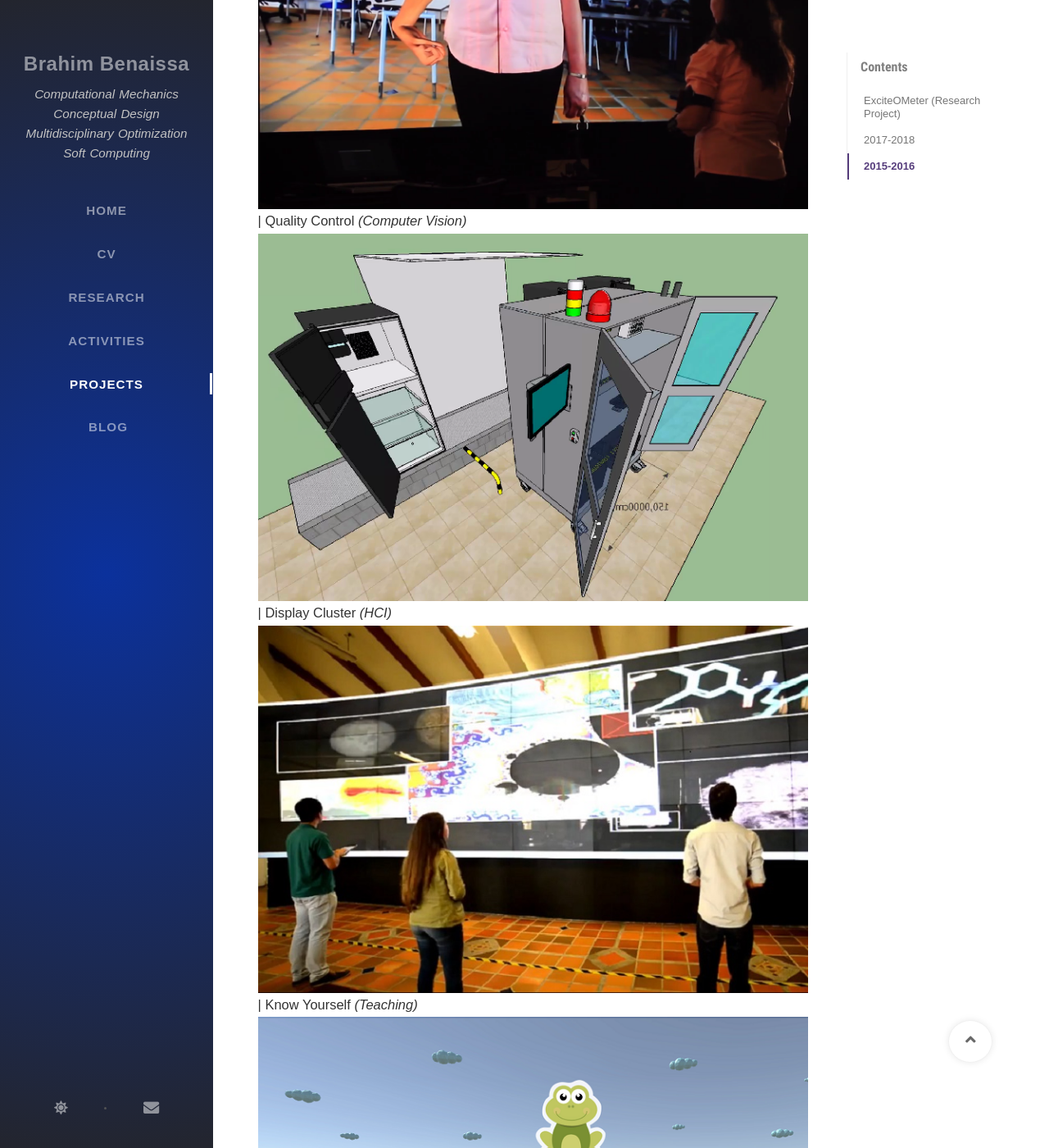
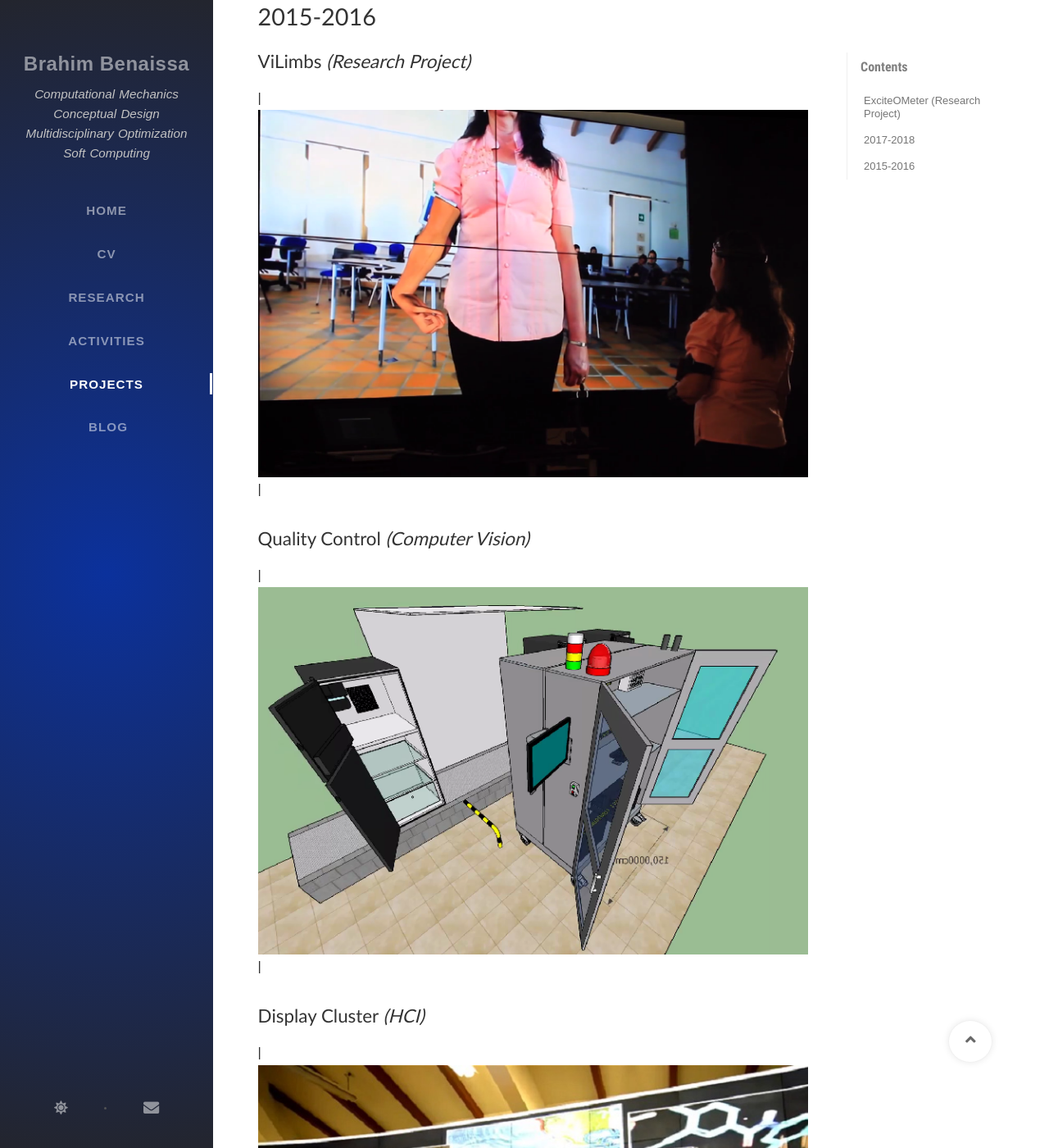
Before and after one commit to Brahim-Benaissa/Brahim-Benaissa.github.io, a Jekyll site: the page built from tabs/projects.md, in a window 1280 px wide and 1400 px high, scrolled down 4955 px. Shown: the whole window at 82% size. Built offline with Jekyll 4.4.1, drawn with Linux system fonts in a browser that asks for light colours; nearby versions of some CDN libraries; some web fonts are replaced; comment, search, counter and statistics services are not loaded; some of the changed text lies outside the part shown.

Commit message:
Update projects.md

```diff
--- a/tabs/projects.md
+++ b/tabs/projects.md
@@ -5,6 +5,7 @@ toc: true
 ---
 
 #Latest Projects
+
 ## ExciteOMeter *(Research Project)*
 |<a href="{{site.baseurl}}/projects/ExciteOMeter"><img src="{{site.baseurl}}/assets/img/portfolio/EoM.jpg" width="90%"> </a> |
 ## BioPhyS *(Research Project)*
@@ -20,15 +21,27 @@ toc: true
 
 # 2017-2018
 
-| BL Engine & CAVE *(Research Project)* <br> <a href="{{site.baseurl}}/projects/BLEngine"><img src="{{site.baseurl}}/assets/img/portfolio/Unity3D.png" width="100%"> </a> |
- 3Dream *(Research Paper)* <br> <a href="{{site.baseurl}}/projects/3Dream"><img src="{{site.baseurl}}/assets/img/portfolio/3Dream.png" width="100%"> </a> |
- ArmRehabVR *(Project)* <br> <a href="{{site.baseurl}}/projects/ArmRehabVR"><img src="{{site.baseurl}}/assets/img/portfolio/ArmRehabVR.jpg" width="100%"> </a>
+## BL Engine & CAVE *(Research Project)*
+| <a href="{{site.baseurl}}/projects/BLEngine"><img src="{{site.baseurl}}/assets/img/portfolio/Unity3D.png" width="100%"> </a> |
+
+## 3Dream *(Research Paper)*
+| <a href="{{site.baseurl}}/projects/3Dream"><img src="{{site.baseurl}}/assets/img/portfolio/3Dream.png" width="100%"> </a> |
+
+## ArmRehabVR *(Project)*
+| <a href="{{site.baseurl}}/projects/ArmRehabVR"><img src="{{site.baseurl}}/assets/img/portfolio/ArmRehabVR.jpg" width="100%"> </a>
 
 # 2015-2016
 
-|ViLimbs *(Research Project)* <br> <a href="{{site.baseurl}}/projects/ViLimbs"><img src="{{site.baseurl}}/assets/img/portfolio/ViLimbs.png" width="100%"> </a> |
-Quality Control *(Computer Vision)* <br> <a href="{{site.baseurl}}/projects/QualityControl"><img src="{{site.baseurl}}/assets/img/portfolio/QualityControl.png" width="100%"> </a>|
-Display Cluster *(HCI)* <br> <a href="{{site.baseurl}}/projects/DisplayCluster"><img src="{{site.baseurl}}/assets/img/portfolio/DisplayCluster.jpg" width="100%"> </a> |
-Know Yourself *(Teaching)* <br> <a href="{{site.baseurl}}/projects/KnowYourself"><img src="{{site.baseurl}}/assets/img/portfolio/Conocete.png" width="100%"> </a>
+## ViLimbs *(Research Project)*
+| <a href="{{site.baseurl}}/projects/ViLimbs"><img src="{{site.baseurl}}/assets/img/portfolio/ViLimbs.png" width="100%"> </a> |
+
+## Quality Control *(Computer Vision)*
+| <a href="{{site.baseurl}}/projects/QualityControl"><img src="{{site.baseurl}}/assets/img/portfolio/QualityControl.png" width="100%"> </a>|
+
+## Display Cluster *(HCI)*
+| <a href="{{site.baseurl}}/projects/DisplayCluster"><img src="{{site.baseurl}}/assets/img/portfolio/DisplayCluster.jpg" width="100%"> </a> |
+
+## Know Yourself *(Teaching)*
+| <a href="{{site.baseurl}}/projects/KnowYourself"><img src="{{site.baseurl}}/assets/img/portfolio/Conocete.png" width="100%"> </a>
 
 ---
```
